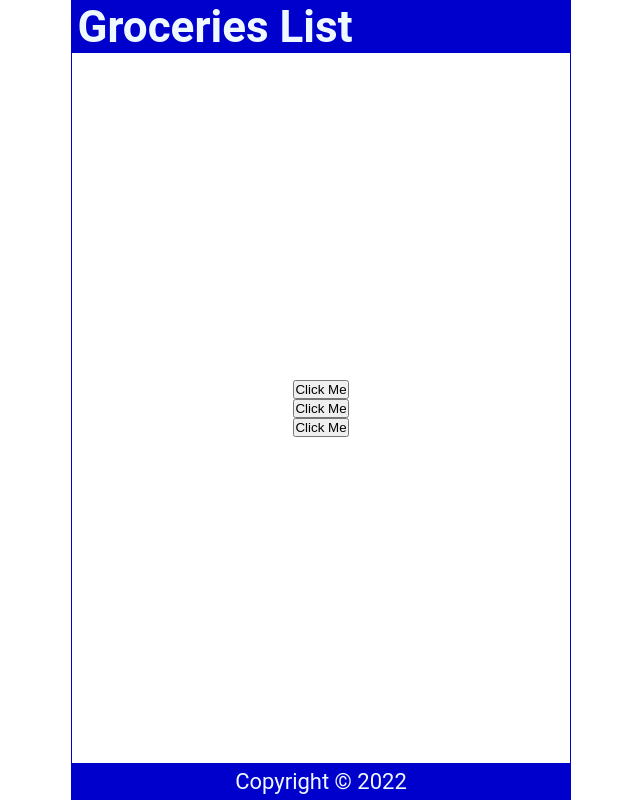
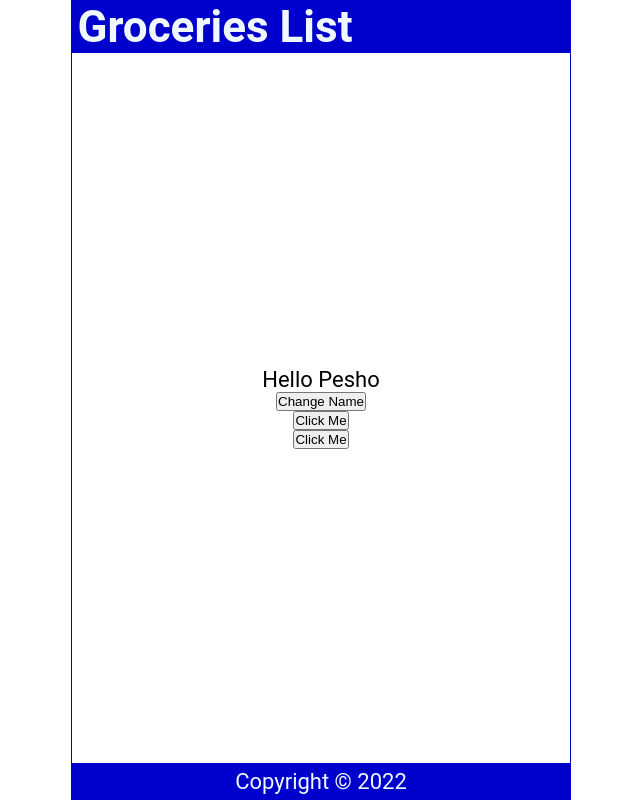
Before and after one commit to freddy24-7/ReactoverviewDaveGray, a React (Create React App) app: page / in a window 1280 px wide. Shown: the whole page, without its empty margins (319-959 px from the left). Built offline with nearby package versions, Linux system fonts and the light colour scheme.

Commit message:
use-state

```diff
--- a/src/Content.js
+++ b/src/Content.js
@@ -1,31 +1,38 @@
 import React from 'react';
+import {useState} from "react";
 
 const Content = () => {
+
+    const [name, setName] = useState("Pesho");
+    const [count, setCount] = useState(0);
 
     const handleNameChange = (event) => {
         const names = ['John', 'Jane', 'Joe'];
         const int = Math.floor(Math.random() * 3);
-        return names[int];
+        setName(names[int]);
     }
+
+
     const handleClick = () => {
-        console.log('Clicked');
+        setCount(count + 1);
+        setCount(count + 1);
+        console.log(count);
 
     }
-    const handleClick2 = (name) => {
-        console.log(`${name} was clicked`);
+    const handleClick2 = () => {
+        console.log(count);
     }
-    const handleClick3 = (event) => {
-        console.log(event.target.innerText);
-    }
+
 
     return (
         <main>
-            {/*<p onDoubleClick={handleClick}>*/}
-            {/*    Hello {handleNameChange()}*/}
-            {/*</p>*/}
+            <p onDoubleClick={handleClick}>
+                Hello {name}
+            </p>
+            <button onClick={handleNameChange}>Change Name</button>
             <button onClick={handleClick}>Click Me</button>
-            <button onClick={() => handleClick2('John')}>Click Me</button>
-            <button onClick={(event) => handleClick3(event)}>Click Me</button>
+            <button onClick={handleClick2}>Click Me</button>
+
         </main>
     );
 };
```
